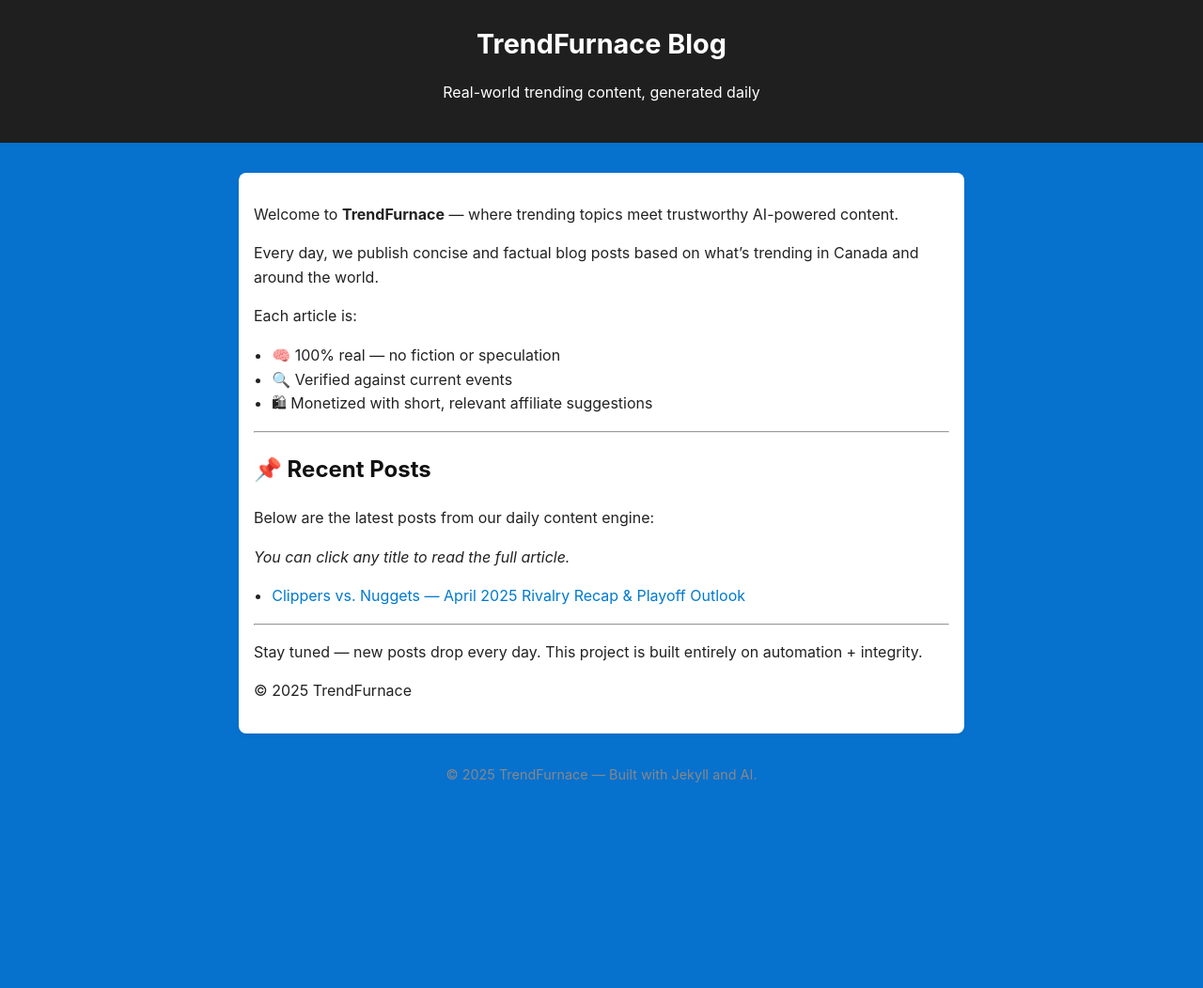
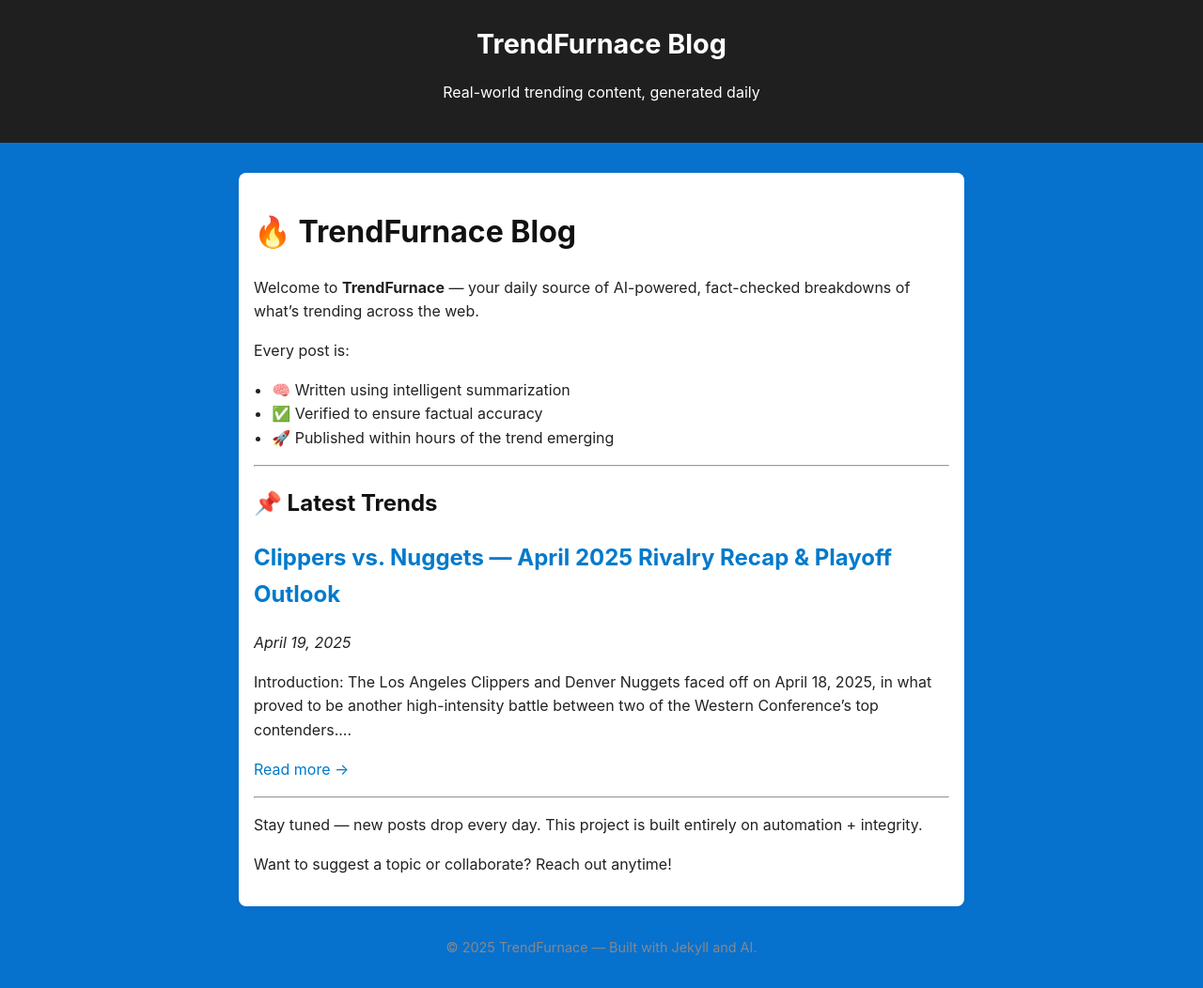
Before and after one commit to Monsieur-Nico/trendfurnace-blog, a Jekyll site: the page built from index.md, in a window 1280 px wide. Shown: the whole page at 94% size. Built offline with Jekyll 4.4.1, drawn with Linux system fonts in a browser that asks for light colours; before the commit the page ends 900 px from its top, so only the background shows below that.

Commit message:
Update homepage layout with post grid and intro section

```diff
--- a/index.md
+++ b/index.md
@@ -3,31 +3,33 @@
 title: TrendFurnace Blog
 ---
 
-Welcome to **TrendFurnace** — where trending topics meet trustworthy AI-powered content.
+# 🔥 TrendFurnace Blog
 
-Every day, we publish concise and factual blog posts based on what's trending in Canada and around the world.
+Welcome to **TrendFurnace** — your daily source of AI-powered, fact-checked breakdowns of what's trending across the web.
 
-Each article is:
+Every post is:
 
-- 🧠 100% real — no fiction or speculation
-- 🔍 Verified against current events
-- 🛍 Monetized with short, relevant affiliate suggestions
+- 🧠 Written using intelligent summarization
+- ✅ Verified to ensure factual accuracy
+- 🚀 Published within hours of the trend emerging
 
 ---
 
-## 📌 Recent Posts
+## 📌 Latest Trends
 
-Below are the latest posts from our daily content engine:
-
-_You can click any title to read the full article._
-
-{% for post in site.posts %}
-
-- [{{ post.title }}]({{ post.url | relative_url }})
+<div class="post-list">
+  {% for post in site.posts %}
+  <div class="post-card">
+    <h2><a href="{{ post.url | relative_url }}">{{ post.title }}</a></h2>
+    <p><em>{{ post.date | date: "%B %d, %Y" }}</em></p>
+    <p>{{ post.excerpt | strip_html | truncatewords: 30 }}</p>
+    <p><a href="{{ post.url | relative_url }}">Read more →</a></p>
+  </div>
   {% endfor %}
+</div>
 
 ---
 
 Stay tuned — new posts drop every day. This project is built entirely on automation + integrity.
 
-© 2025 TrendFurnace
+Want to suggest a topic or collaborate? Reach out anytime!
```
